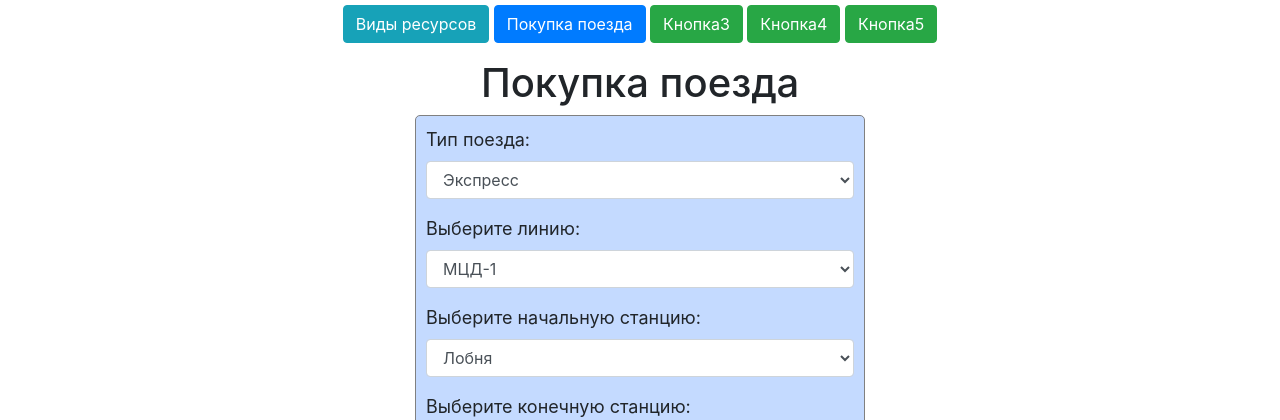
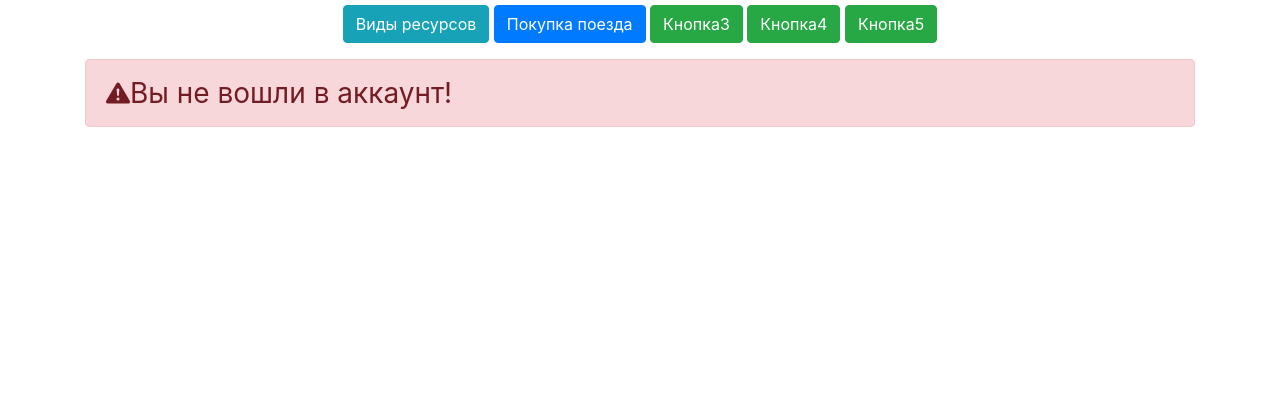
Before and after one commit to Neonchik4/Railway_Revolution, a Flask app: page /buying_train in a window 1280 px wide. Shown: the part 70-490 px from the top of the page. After the commit the page ends 197 px from the top, so only its background shows below. Run offline with Flask 3, Linux system fonts and the light colour scheme; some libraries are stand-ins or nearby versions.

Commit message:
buying_train form update 1.02

```diff
--- a/main.py
+++ b/main.py
@@ -54,9 +54,14 @@ def resources():
 
 @app.route('/buying_train', methods=['GET', "POST"])
 def buying_train():
+    if current_user.is_authenticated:
+        is_authenticated = True
+    else:
+        is_authenticated = False
+
     if request.method == 'GET':  # TODO
         params = {"lines": lines, "line_to_stations": dic_line_to_stations}
-        return render_template('buying_train.html', **params)
+        return render_template('buying_train.html', **params, is_authenticated=is_authenticated)
     elif request.method == 'POST':
         params = dict(request.form)
         return render_template('result_buying_train.html', **params)
--- a/templates/buying_train.html
+++ b/templates/buying_train.html
@@ -14,6 +14,7 @@
     </svg>
 </head>
 <body>
+{% if is_authenticated %}
     <div>
         <div style="display: flex; justify-content: center;">
             <h1>Покупка поезда</h1>
@@ -166,5 +167,15 @@
             </script>
         </form>
     </div>
+{% else %}
+    <div class="alert alert-danger d-flex align-items-center" role="alert">
+      <svg xmlns="http://www.w3.org/2000/svg" width="24" height="24" fill="currentColor" class="bi bi-exclamation-triangle-fill flex-shrink-0 me-2" viewBox="0 0 16 16">
+        <path d="M8.982 1.566a1.13 1.13 0 0 0-1.96 0L.165 13.233c-.457.778.091 1.767.98 1.767h13.713c.889 0 1.438-.99.98-1.767L8.982 1.566zM8 5c.535 0 .954.462.9.995l-.35 3.507a.552.552 0 0 1-1.1 0L7.1 5.995A.905.905 0 0 1 8 5zm.002 6a1 1 0 1 1 0 2 1 1 0 0 1 0-2z"/>
+      </svg>
+      <div id="div1">
+         Вы не вошли в аккаунт!
+      </div>
+    </div>
+{% endif %}
 </body>
 {% endblock %}
```
Lines whose indentation alone changed are shown as unchanged.
